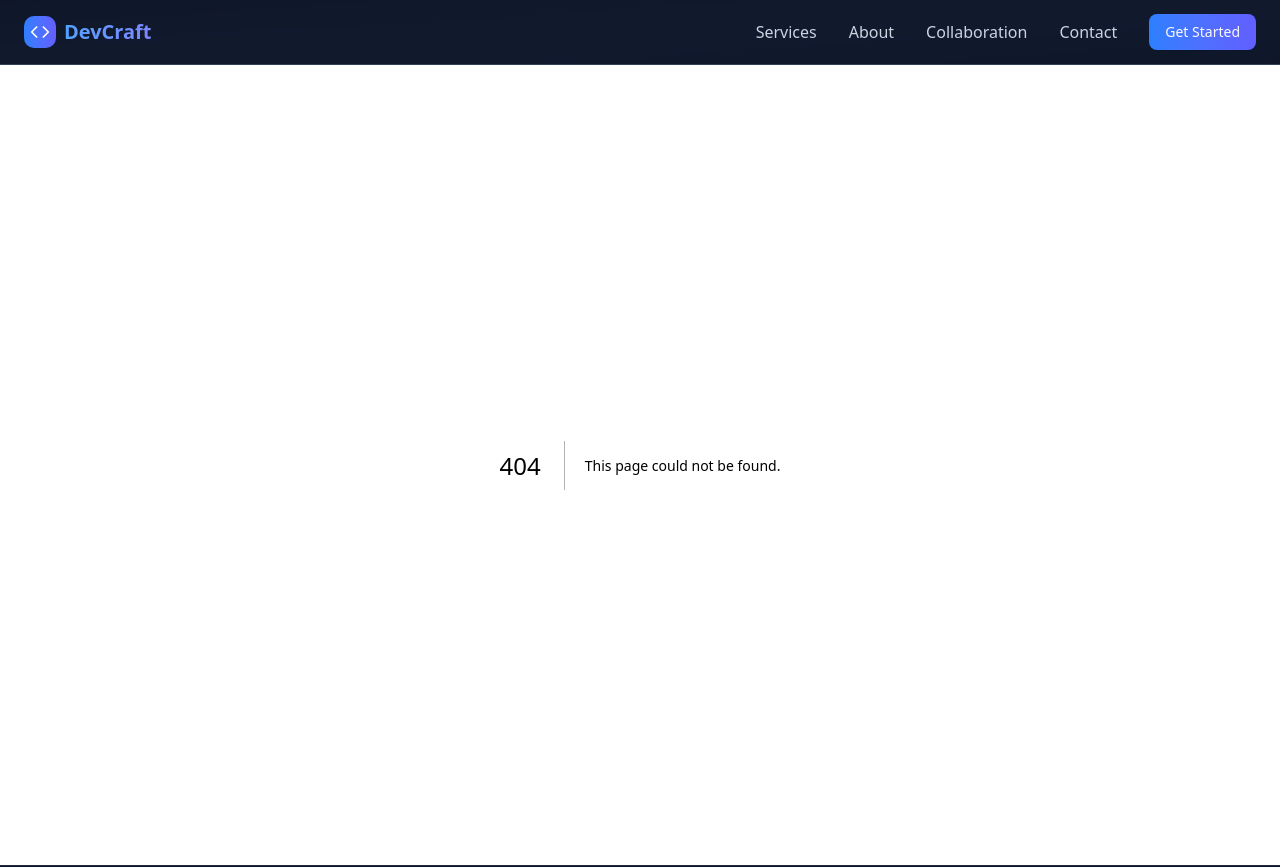
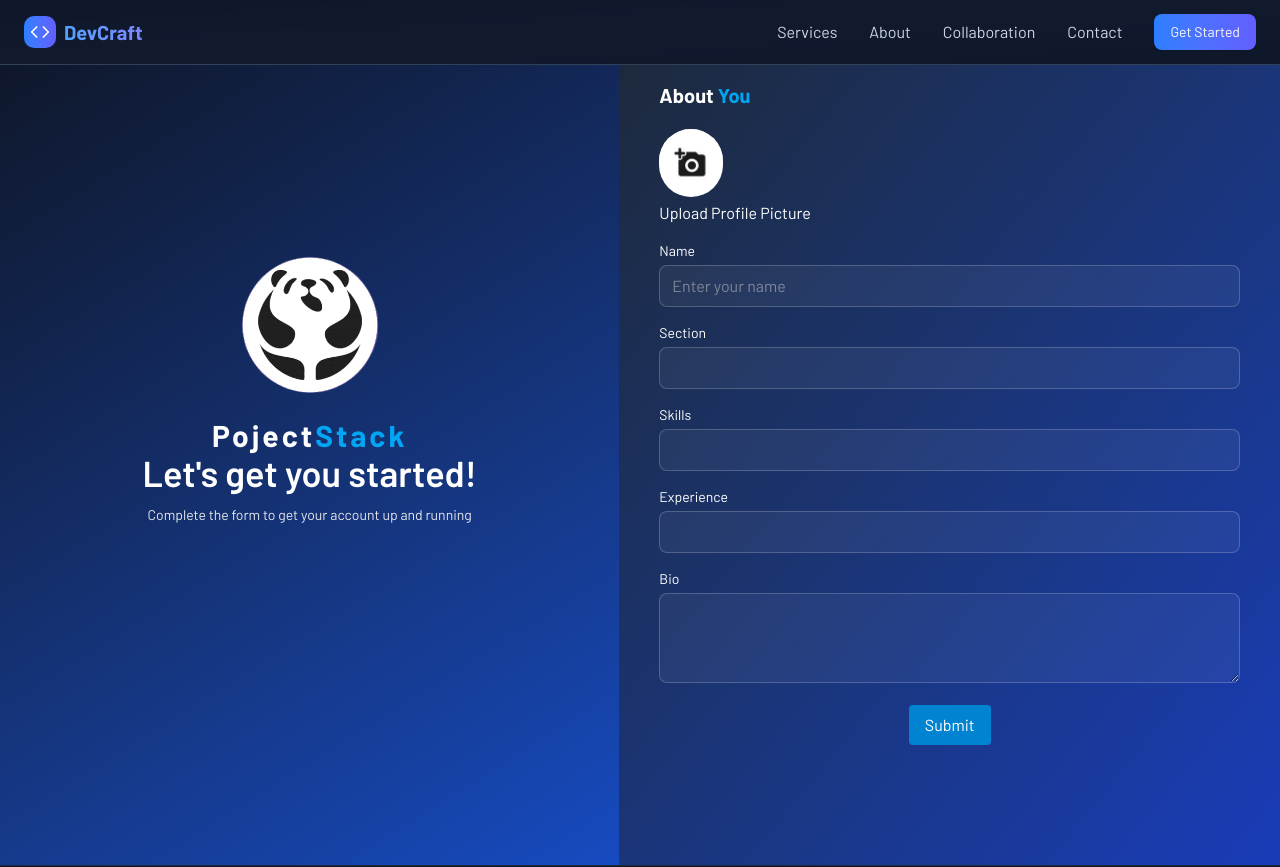
Before and after one commit to vaish73/ProjectStack, a Next.js app: page /onboarding in a window 1280 px wide. Before the commit this address had no page. Shown: the top 867 px of the page. Built offline with nearby package versions, Linux system fonts and the light colour scheme.

Commit message:
UI/UX Issues: Resolved

```diff
--- /dev/null
+++ b/src/app/(user)/onboarding/page.tsx
@@ -0,0 +1,68 @@
+import React from 'react'
+
+
+const page = () => {
+  return (
+    <main className="flex min-h-screen bg-gradient-to-br from-slate-900 to-blue-600  font-sans text-white">
+      <div className="hidden md:w-full md:flex flex-col justify-center items-center  text-center space-y-1 relative ">
+        <img src="/logo.png" alt="Logo" className="w-80 h-80 -mt-60 " />
+       <div className='-mt-18'> <h1 className="text-3xl tracking-widest font-extrabold ">Poject<span className='text-sky-500'>Stack</span></h1>
+        <h2 className="text-4xl font-semibold">Let&apos;s get you started!</h2>
+        <p className="text-sm pt-3 text-gray-200">
+          Complete the form to get your account up and running
+        </p>
+       </div>
+      </div>
+
+      <div className="w-full bg-gradient-to-br from-slate-800 to-blue-800 p-10">
+        <h3 className="text-xl font-bold mb-5 -mt-6 ">About <span className='text-sky-500'>You</span></h3>
+
+        <div className="w-16 h-16 rounded-full  bg-gray-300 mb-4 "><label htmlFor='propic'><img className='rounded-full cursor-pointer' src="/profileuploadpic.jpg" alt="" /></label><input type="file" id="propic" className='opacity-0' /></div>
+        <label htmlFor="propic" className='relative -top-2 cursor-pointer ' >Upload Profile Picture</label>
+        <label htmlFor="propic" className='relative -top-2'></label>
+
+        <form className="space-y-4 mt-2">
+          <div>
+            <label className="block text-sm mb-1">Name</label>
+            <input
+              type="text"
+              placeholder="Enter your name"
+              className="w-full p-2 pl-3 rounded-md border border-white/20 focus:border-white focus:ring-0 bg-white/5 text-neutral-300 outline-none transition-all duration-200" required
+            />
+          </div>
+
+          <div>
+            <label className="block text-sm mb-1">Section</label>
+            <input type="text" className="w-full p-2 pl-3 rounded-md border border-white/20 focus:border-white focus:ring-0 bg-white/5 text-neutral-300 outline-none transition-all duration-200"
+/>
+          </div>
+
+          <div>
+            <label className="block text-sm mb-1">Skills</label>
+            <input type="text" className="w-full p-2 pl-3 rounded-md border border-white/20 focus:border-white focus:ring-0 bg-white/5 text-neutral-300 outline-none transition-all duration-200"
+ />
+          </div>
+
+          <div>
+            <label className="block text-sm mb-1">Experience</label>
+            <input type="text" className="w-full p-2 pl-3 rounded-md border border-white/20 focus:border-white focus:ring-0 bg-white/5 text-neutral-300 outline-none transition-all duration-200"
+  />
+          </div>
+
+          <div>
+            <label className="block text-sm mb-1">Bio</label>
+            <textarea
+              rows={3}
+              className="w-full p-2 pl-3 rounded-md border border-white/20 focus:border-white focus:ring-0 bg-white/5 text-neutral-300 outline-none transition-all duration-200"
+            ></textarea>
+          </div>
+           <div className="flex gap-25 justify-center">
+          <button type='submit' className="bg-sky-600 px-4 py-2 rounded">Submit</button>
+        </div>
+        </form>
+      </div>
+    </main>
+  );
+}
+
+export default page
--- a/src/app/globals.css
+++ b/src/app/globals.css
@@ -120,10 +120,3 @@
     @apply bg-background text-foreground;
   }
 }
-
-.inputField{
-
-  border: 0.1px solid white;
-  color: rgb(0, 0, 0);
-
-}
--- a/src/app/layout.tsx
+++ b/src/app/layout.tsx
@@ -1,18 +1,17 @@
 import type { Metadata } from "next";
-import { Geist, Geist_Mono } from "next/font/google";
 import "./globals.css";
+import { Barlow } from "next/font/google";
 import Footer from '../components/Footer';
 import Navbar from "@/components/Navbar";
 
-const geistSans = Geist({
-  variable: "--font-geist-sans",
-  subsets: ["latin"],
+
+const barlow = Barlow({
+  subsets: ['latin'],
+  weight: ['400', '600', '700'],
+  display: 'swap',
+  variable: '--font-barlow',
 });
 
-const geistMono = Geist_Mono({
-  variable: "--font-geist-mono",
-  subsets: ["latin"],
-});
 
 export const metadata: Metadata = {
   title: "Project Stack",
@@ -27,7 +26,7 @@ export default function RootLayout({
   return (
     <html lang="en">
       <body
-        className={`${geistSans.variable} ${geistMono.variable} antialiased`}
+        className={`${barlow.className} font-[var(--font-barlow)] antialiased`}
       >
           <Navbar/>
           {children}
--- a/src/app/onboardingForm/page.tsx
+++ /dev/null
@@ -1,67 +0,0 @@
-import React from 'react'
-
-
-const page = () => {
-  return (
-    <main className="flex min-h-screen font-sans text-white">
-      {/* Left Panel */}
-      <div className="w-1/3 bg-gradient-to-bl from-[#42216e] to-[#36518a] flex flex-col justify-center items-center  text-center space-y-1 relative ">
-        <img src="/logo.png" alt="Logo" className="w-80 h-80 -mt-60 " />
-       <div className='-mt-18'> <h1 className="text-3xl tracking-widest font-extrabold ">PojectStack</h1>
-        <h2 className="text-4xl font-semibold">Let’s get you started!</h2>
-        <p className="text-sm text-gray-200">
-          Complete the form to get your account up and running
-        </p>
-       </div>
-      </div>
-
-      {/* Right Panel */}
-      <div className="w-2/3 bg-gradient-to-br from-[#452370] to-[#6b89ac] p-10">
-        <h3 className="text-xl font-bold italic mb-5 -mt-6 ">About You</h3>
-
-        <div className="w-16 h-16 rounded-full bg-gray-300 mb-4 "><label htmlFor='propic'><img className='rounded-full cursor-pointer' src="/profileuploadpic.jpg" alt="" /></label><input type="file" id="propic" className='opacity-0' /></div>
-        <label htmlFor="propic" className='relative -top-2 cursor-pointer ' >Upload Profile Picture</label>
-        <label htmlFor="propic" className='relative -top-2'></label>
-
-        <form className="space-y-4 mt-2">
-          <div>
-            <label className="block text-sm mb-1">Name</label>
-            <input
-              type="text"
-              placeholder="Enter your name"
-              className="w-full p-2 rounded-2xl text-white  bg-white/5 inputField" required
-            />
-          </div>
-
-          <div>
-            <label className="block text-sm mb-1">Section</label>
-            <input type="text" className="w-full p-2 rounded-2xl text-black bg-white/5 inputField" required />
-          </div>
-
-          <div>
-            <label className="block text-sm mb-1">Skills</label>
-            <input type="text" className="w-full p-2 rounded-2xl text-black bg-white/5 inputField"  />
-          </div>
-
-          <div>
-            <label className="block text-sm mb-1">Experience</label>
-            <input type="text" className="w-full p-2 rounded-2xl text-black bg-white/5 inputField"  />
-          </div>
-
-          <div>
-            <label className="block text-sm mb-1">Bio</label>
-            <textarea
-              rows={3}
-              className="w-full p-2 rounded-2xl text-black bg-white/5 inputField"
-            ></textarea>
-          </div>
-           <div className="flex gap-25 justify-center">
-          <button type='submit' className="bg-indigo-600 px-4 py-2 rounded">Submit</button>
-        </div>
-        </form>
-      </div>
-    </main>
-  );
-}
-
-export default page
```
